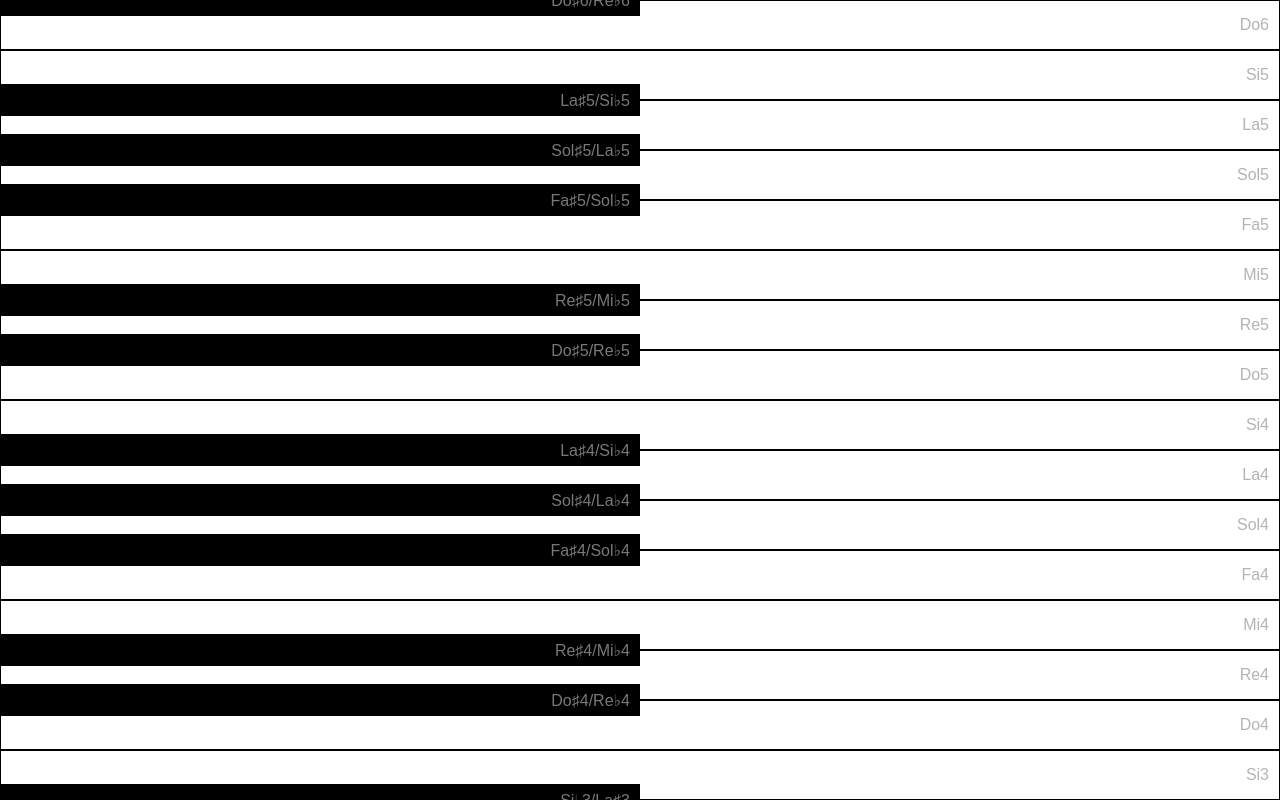
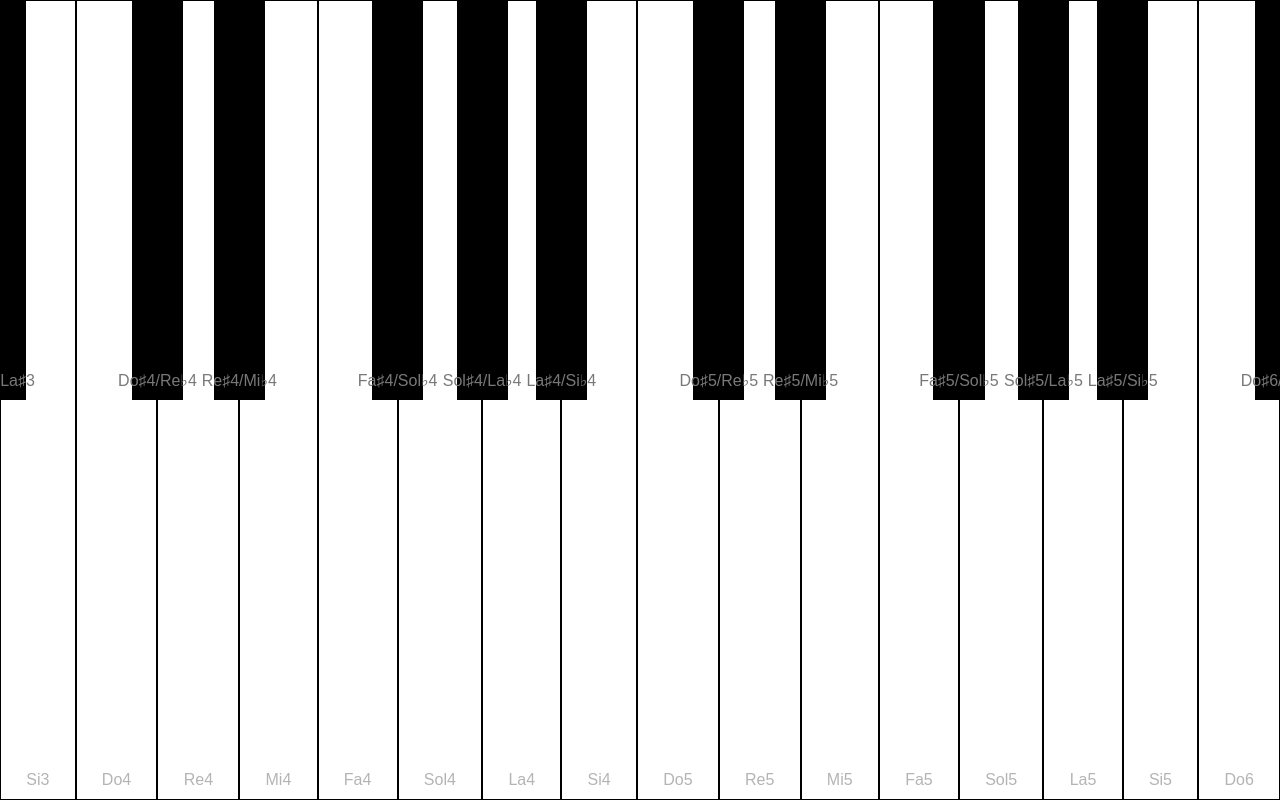
Before and after one commit to dvdmrtnz/piano, a plain HTML site: page index.html in a window 1280 px wide. Drawn offline with Linux system fonts and the light colour scheme.

Commit message:
Adjust vertical/horizontal orientation based on aspect ratio

```diff
--- a/style.css
+++ b/style.css
@@ -26,19 +26,20 @@ body {
 	height: 100%;
 	width: 100%;
 	background-color: red;
-	flex-direction: column-reverse;
+}
+
+.white-key, .black-key {
+	display: flex;
+	justify-content: center;
+	align-items: end;
 }
 
 .white-key {
-	width: 100%;
+	height: 100%;
 	background-color: white;
 	box-sizing: border-box;
 	flex-grow: 1;
 	border: 1px solid black;
-
-	display: flex;
-	justify-content: end;
-	align-items: center;
 }
 
 .white-key.active {
@@ -46,25 +47,43 @@ body {
 }
 
 .black-key {
-	width: 50%;
-	height: 4vh;
+	width: 4vw;
+	height: 50%;
 	background-color: black;
 	position: relative;
 	z-index: 1;
-	margin: -2vh 0;
-
-	display: flex;
-	justify-content: end;
-	align-items: center;
+	margin: 0 -2vw;
 }
 
 .black-key.active {
 	background-color: rgb(40, 40, 40, 1.0);
 }
 
+@media (max-aspect-ratio: 1/1) {
+	.piano {
+		flex-direction: column-reverse;
+	}
+
+	.white-key, .black-key {
+		justify-content: end;
+		align-items: center;
+	}
+
+	.white-key {
+		width: 100%;
+	}
+
+	.black-key {
+		width: 50%;
+		height: 4vh;
+		margin: -2vh 0;
+	}
+}
+
 .label {
 	font-family: sans-serif;
 	margin: 10px;
+	text-align: center;
 }
 
 .black-key > .label {
```
